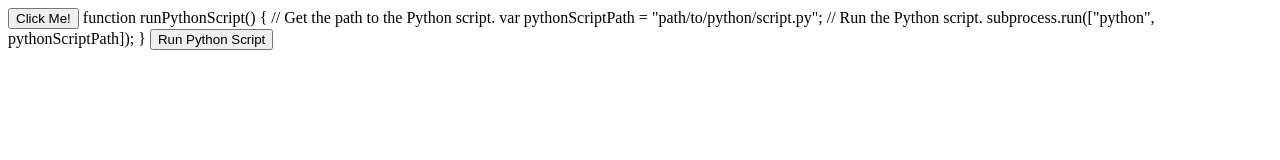
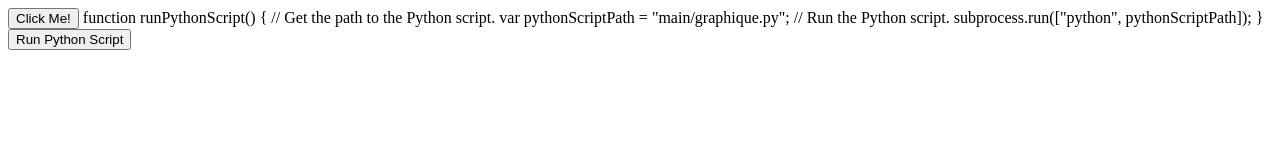
Before and after one commit to NightHLD/NightHLD.github.io, a plain HTML site: page index.html in a window 1280 px wide. Drawn offline with Linux system fonts and the light colour scheme.

Commit message:
Update index.html

```diff
--- a/index.html
+++ b/index.html
@@ -2,7 +2,7 @@
 
 function runPythonScript() {
   // Get the path to the Python script.
-  var pythonScriptPath = "path/to/python/script.py";
+  var pythonScriptPath = "main/graphique.py";
 
 // Run the Python script.
   subprocess.run(["python", pythonScriptPath]);
```
